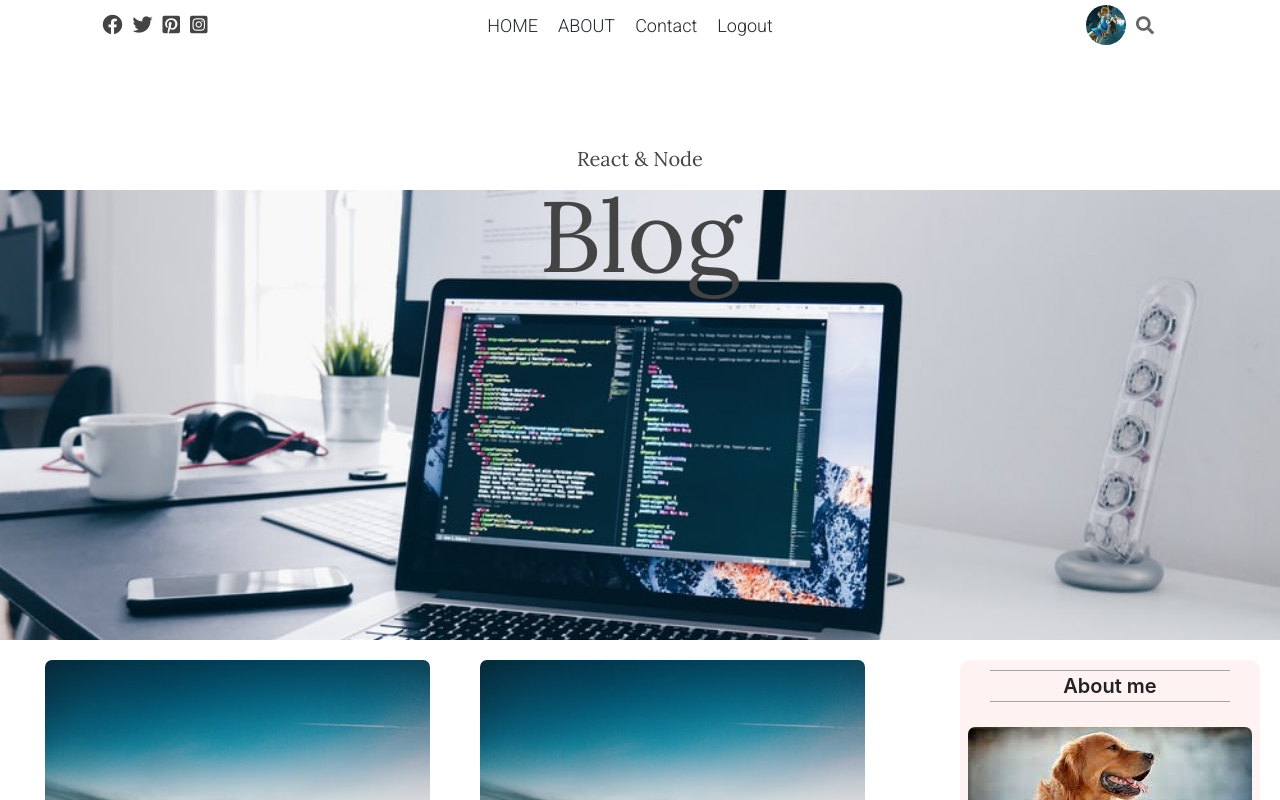
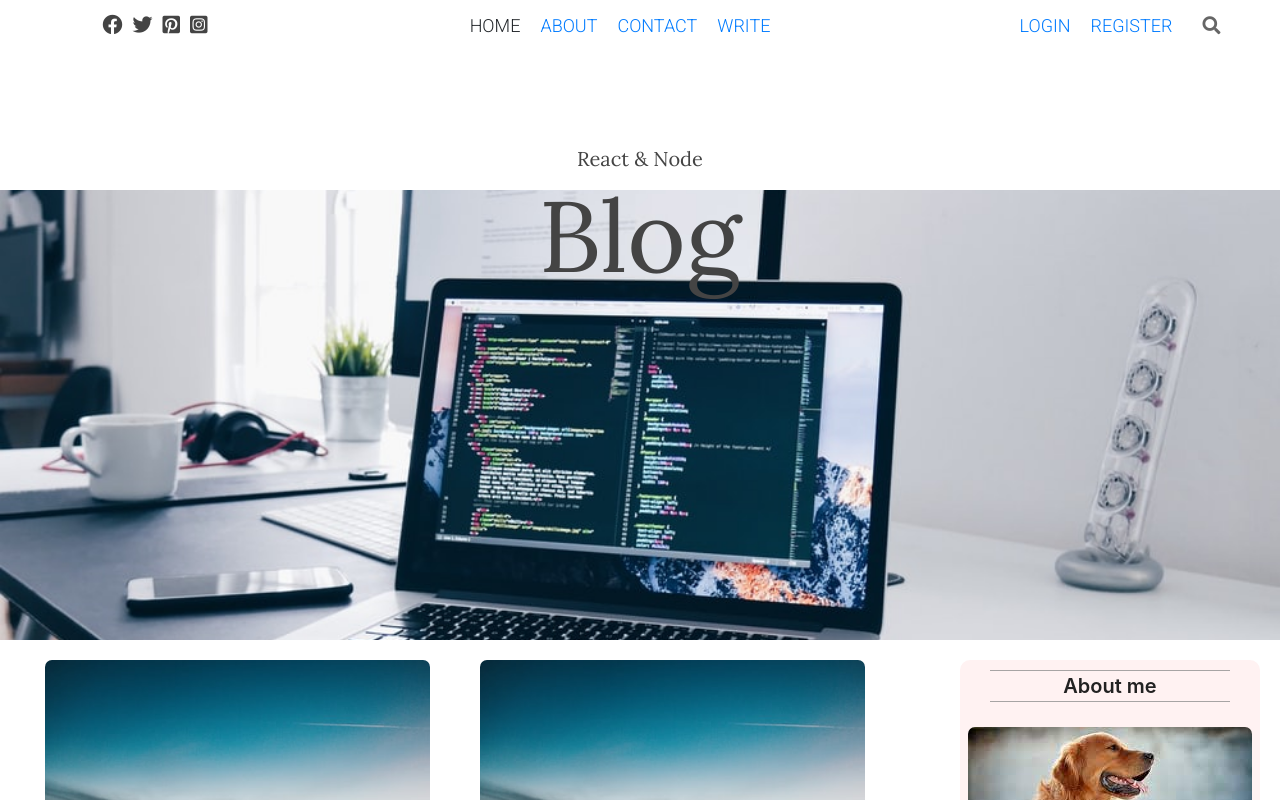
Before and after one commit to mayurathan22/Web_React, a React (Create React App) app: page / in a window 1280 px wide. Shown: the top 800 px of the page. Built offline with nearby package versions, Linux system fonts and the light colour scheme.

Commit message:
add_topbar_link

```diff
--- a/src/component/topbar/TopBar.js
+++ b/src/component/topbar/TopBar.js
@@ -1,6 +1,8 @@
+import { Link } from "react-router-dom";
 import "./Topbar.css";
-import profile from "../../assets/profile.jpg"
+import profile from "../../assets/profile.jpg";
 function TopBar() {
+  const user = false;
   return (
     <div className="top">
       <div className=" topLeft">
@@ -11,14 +13,46 @@ function TopBar() {
       </div>
       <div className="topCenter">
         <ul className="topList">
-          <li className="topListItem">HOME</li>
-          <li className="topListItem">ABOUT</li>
-          <li className="topListItem">Contact</li>
-          <li className="topListItem">Logout</li>
+          <li className="topListItem">
+            <Link to="/" style={{color:"inherit", textDecoration:"none"}} >
+              HOME
+            </Link>
+          </li>
+          <li className="topListItem">
+            <Link className="link" to="/about" >
+              ABOUT
+            </Link>
+          </li>
+          <li className="topListItem">
+            <Link className="link" to="/contact" >
+              CONTACT
+            </Link>
+          </li>
+          <li className="topListItem">
+            <Link to="/write" className="link">
+              WRITE
+            </Link>
+          </li>
+          <li className="topListItem">
+            {user && "LOGOUT"}
+          </li>
         </ul>
       </div>
       <div className="topRight">
-        <img className="topImg" src={profile} alt="" />
+        {user? (
+          <img className="topImg" src={profile} alt="" />
+        ) : (
+          <ul className="topList">
+            <li className="topListItem">
+              <Link className="link" to="/">
+                LOGIN
+              </Link>
+            </li>
+            <li className="topListItem">
+              <Link className="link" to="/register">REGISTER</Link>
+            </li>
+          </ul>
+        )}
         <i className="topSearchIcon fas fa-search"></i>
       </div>
     </div>
```
